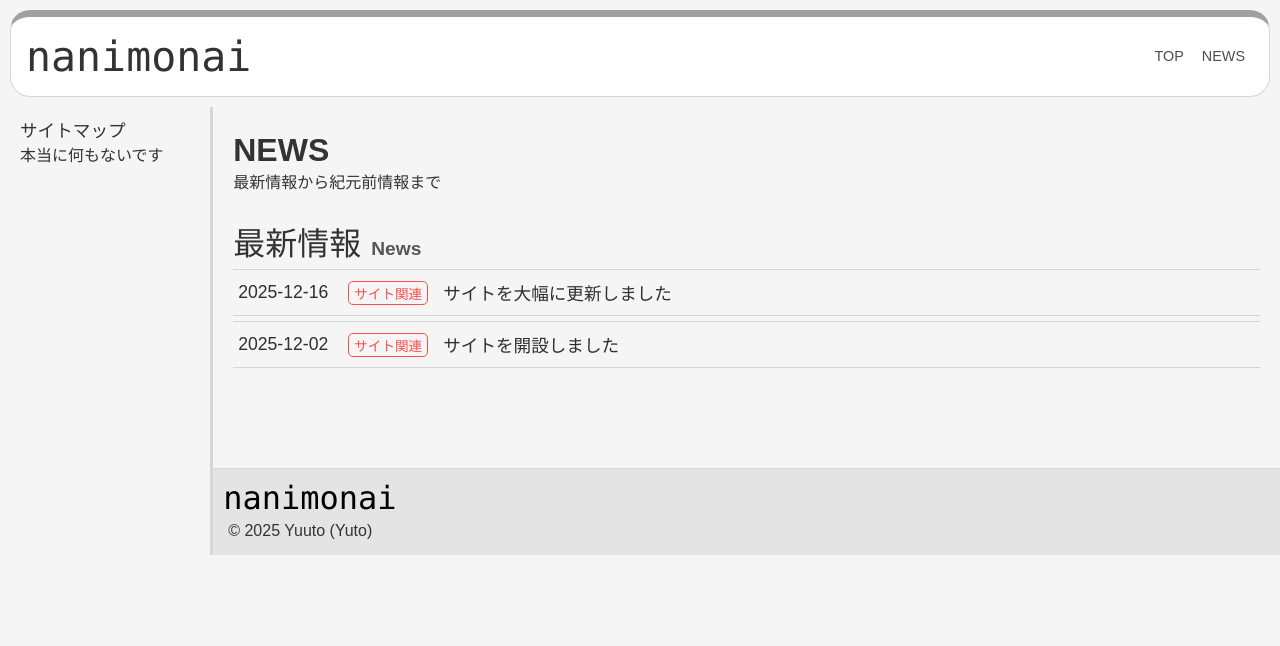
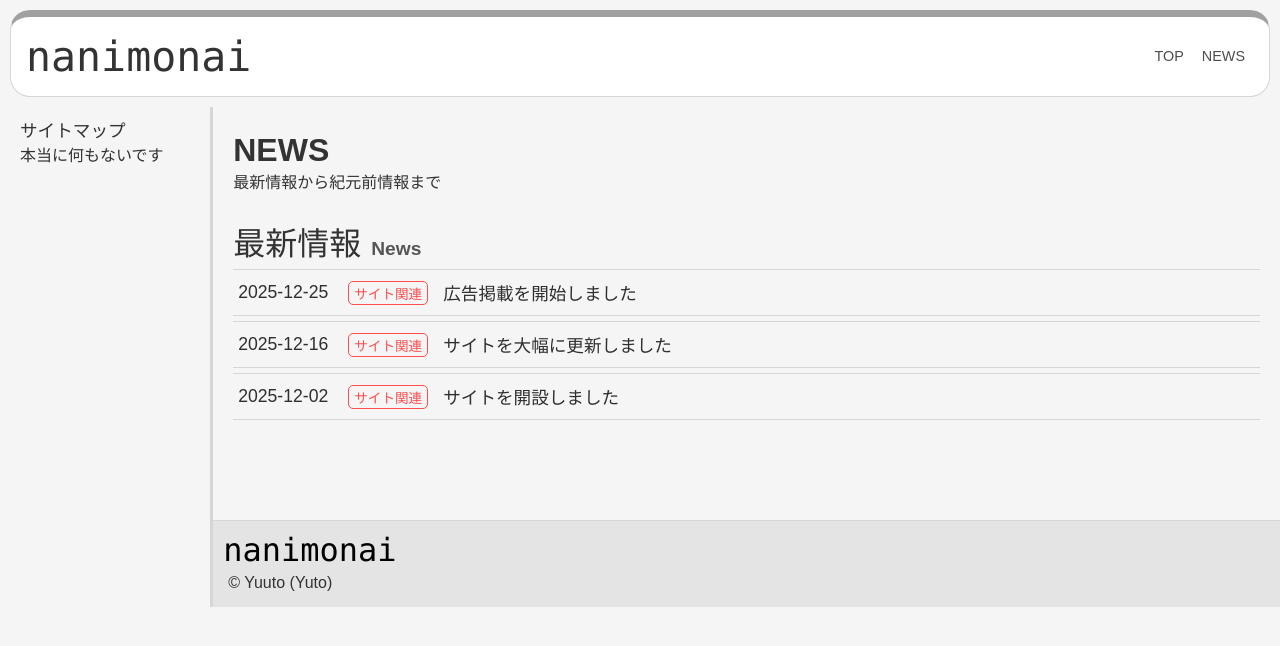
Before and after one commit to yuuto-11131113aaaa/karisite, a plain HTML site: page news.html in a window 1280 px wide. Drawn offline with Linux system fonts and the light colour scheme.

Commit message:
kousinyade

```diff
--- a/news.html
+++ b/news.html
@@ -32,7 +32,20 @@
             <div class="home_news">
                 <h1 class="home_news_title">最新情報<b class="home_news_title_en">News</b></h1>
                 <tr class="news_tab_tr">
-                    <a href="">
+                    <a href="test.html">
+                        <td>
+                            <div class="news_tab_td">
+                                <div class="news_tab">
+                                    <div class="news_tab_day">2025-12-25</div>
+                                    <div class="news_tab_label">サイト関連</div>
+                                </div>
+                                <div class="news_tab_name">広告掲載を開始しました</div>
+                            </div>
+                        </td>
+                    </a>
+                </tr>
+                <tr class="news_tab_tr">
+                    <a href="index.html">
                         <td>
                             <div class="news_tab_td">
                                 <div class="news_tab">
@@ -45,7 +58,7 @@
                     </a>
                 </tr>
                 <tr class="news_tab_tr">
-                    <a href="">
+                    <a href="index.html">
                         <td>
                             <div class="news_tab_td">
                                 <div class="news_tab">
@@ -58,9 +71,11 @@
                     </a>
                 </tr>
             </div>
-            <div class="end_footer">
-                <div class="logo">nanimonai</div>
-                <div class="end_footer_text">© 2025 Yuuto (Yuto)</div>
+            <div class="footer">
+                <div class="end_footer">
+                    <div class="logo">nanimonai</div>
+                    <div class="end_footer_text">© Yuuto (Yuto)</div>
+                </div>
             </div>
         </div>
     </div>
```
